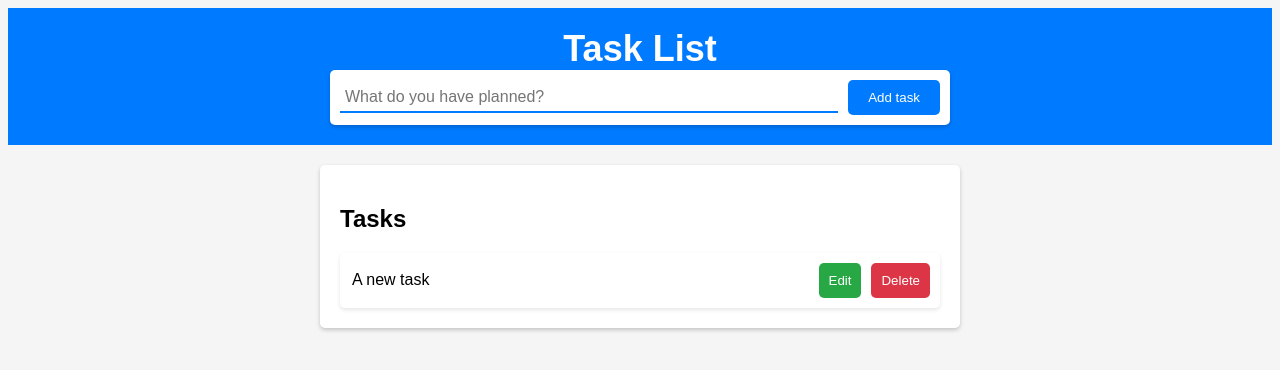
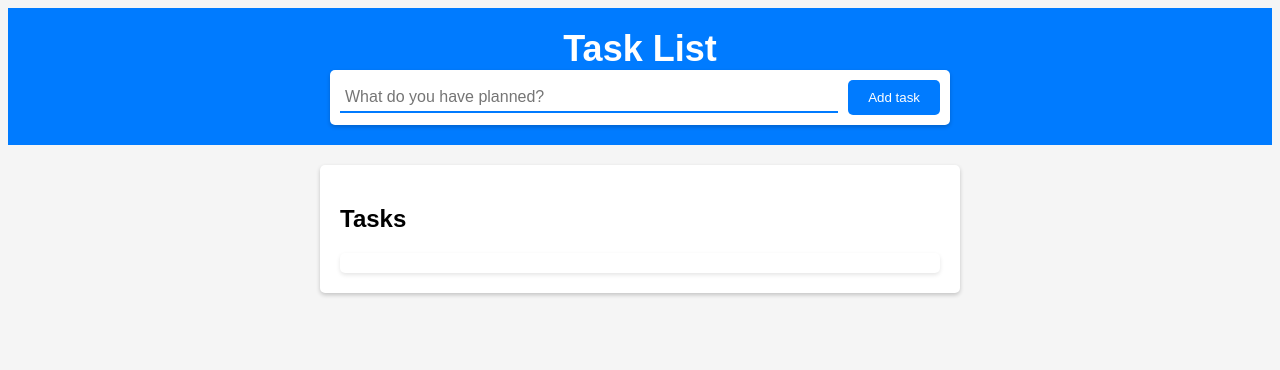
Before and after one commit to MattHickling/task-list, a plain HTML site: page index.html in a window 1280 px wide. Drawn offline with Linux system fonts and the light colour scheme.

Commit message:
HTML updated

```diff
--- a/index.html
+++ b/index.html
@@ -31,17 +31,6 @@
 			<div id="tasks">
 
 				<div class="task">
-					<div class="content">
-						<input
-							type="text"
-							class="text"
-							value="A new task"
-							readonly>
-					</div>
-					<div class="actions">
-						<button class="edit">Edit</button>
-						<button class="delete">Delete</button>
-					</div>
 				</div>
 
 			</div>
```
